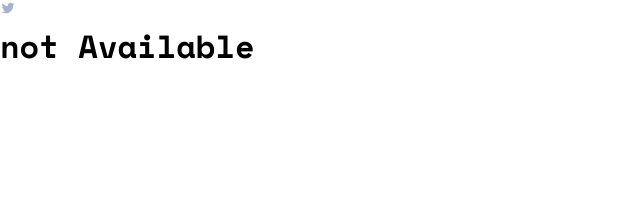
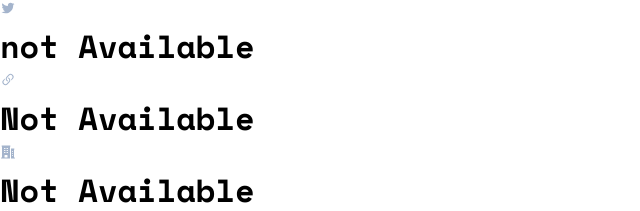
Before and after one commit to Tamuna-Z/Github-Users, a React (Create React App) app: page / in a window 1280 px wide. Shown: the part 631-842 px from the top of the page, without its empty margins (0-640 px from the left). Before the commit the page ends 800 px from the top, so only its background shows below. Built offline with nearby package versions, Linux system fonts and the light colour scheme; no server answers.

Commit message:
all data is input from api

```diff
--- a/src/components/DevFinder.tsx
+++ b/src/components/DevFinder.tsx
@@ -1,11 +1,12 @@
 import "./DevFinder.css";
 import { useState, useEffect } from "react";
 import {FaMoon} from "react-icons/fa";
-// import {FiSearch}from "react-icons-fi";
 import{BsFillSunFill} from "react-icons/bs";
 import{FiSearch} from "react-icons/fi"
 import {MdLocationPin} from "react-icons/md"
 import{AiOutlineTwitter} from "react-icons/ai"
+import {BsLink45Deg} from 'react-icons/bs'
+import{HiBuildingOffice2} from "react-icons/hi2"
 
 
 
@@ -175,6 +176,33 @@ function DevFinder() {
                 }
             </div>
 
+            <div>
+                {blog === "" ?
+                <div className="d-flex">
+                    <BsLink45Deg color={darkModeB ? '#A4B4CC' : '#FFF'} className='link'/>
+                    <h1 className={darkModeB ? 'withoutAdditionalInfoLight' : 'withoutAdditionalInfoDark'}>Not Available</h1>
+                </div>
+                :
+                <div className="d-flex">
+                    <BsLink45Deg color={darkModeB ? '#4B6A9B' : '#FFF'} className='link'/>
+                    <h1 className={darkModeB ? 'additionalInfoLight' : 'additionalInfoDark'}>{blog}</h1>
+                </div>
+                }
+            </div>
+
+            <div>
+                {company === null ?
+                <div className="d-flex">
+                    <HiBuildingOffice2 color={darkModeB ? '#A4B4CC' : '#FFF'} className='company'/>
+                    <h1 className={darkModeB ? 'withoutAdditionalInfoLight' : 'withoutAdditionalInfoDark'}>Not Available</h1>
+                </div>
+                :
+                <div className="d-flex">
+                    <HiBuildingOffice2 color={darkModeB ? '#4B6A9B' : '#FFF'} className='company'/>
+                    <h1 className={darkModeB ? 'additionalInfoLight' : 'additionalInfoDark'}>{company}</h1>
+                </div>
+                }
+            </div>
 
         </div>
 
@@ -182,17 +210,6 @@ function DevFinder() {
     </div>
   );
 
-// return(
-//     <div>
-//           <input onChange={searchCheck} />
-//       <button onClick={searching} className="searchButton">
-//         search
-//       </button>
-//       <div>
-//         <img src={avatar} className="avatar" />
-//       </div>
-//     </div>
-// )
 }
 
 export default DevFinder;
```
